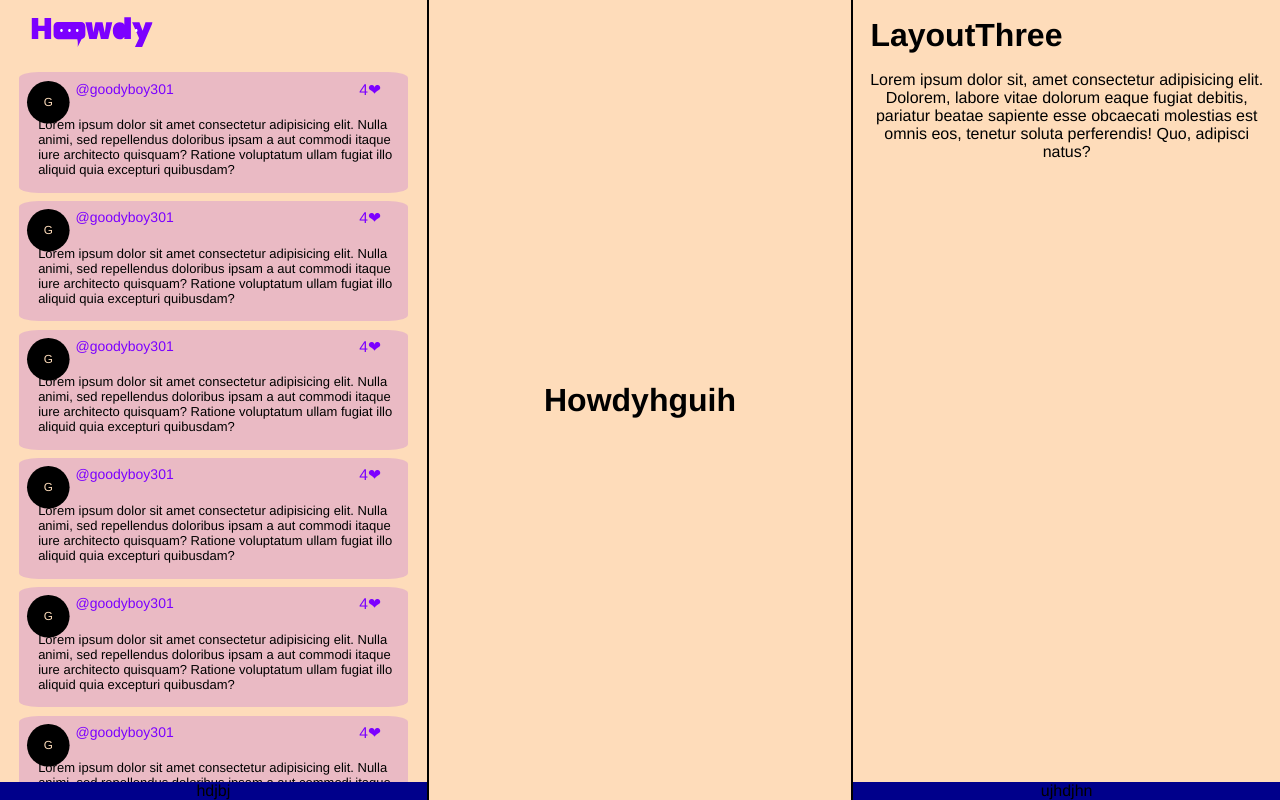
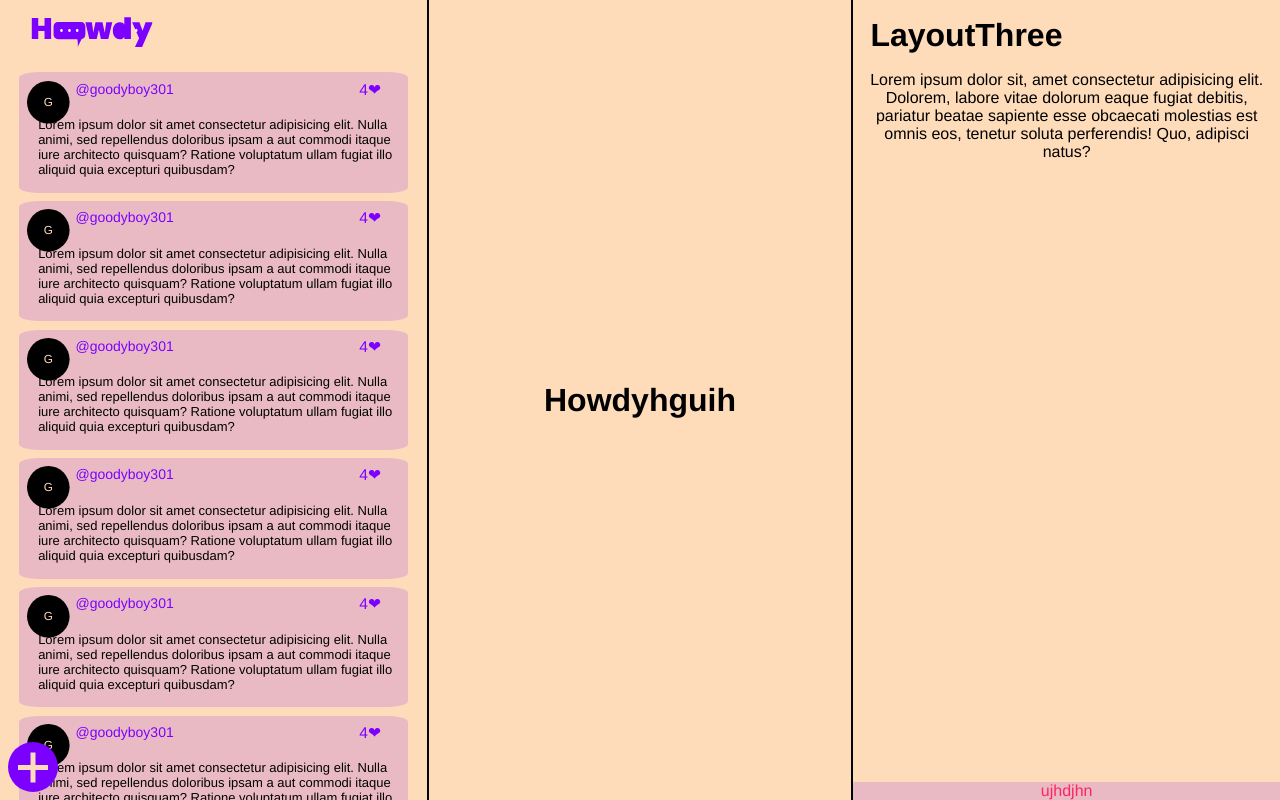
Before and after one commit to GoodyBoy301/Howdy-Frontend, a Vue app: page / in a window 1280 px wide. Built offline with nearby package versions, Linux system fonts and the light colour scheme.

Commit message:
create fab component

```diff
--- /dev/null
+++ b/src/components/Fab.vue
@@ -0,0 +1,49 @@
+<template>
+  <div class="fab">
+    <span />
+    <span />
+  </div>
+</template>
+
+<script>
+export default {};
+</script>
+
+<style scoped>
+.fab {
+  height: 50px;
+  width: 50px;
+  background: var(--primary);
+  position: fixed;
+  bottom: 8px;
+  border-radius: 100%;
+  left: 8px;
+  color: black;
+  cursor: pointer;
+  display: flex;
+  align-items: center;
+  justify-content: center;
+}
+.fab:active {
+  animation: rotate 0.1s ease-in-out both;
+}
+span {
+  width: 30px;
+  height: 5px;
+  background: var(--secondary);
+  position: absolute;
+  left: 10px;
+  margin: auto;
+}
+span:first-of-type {
+  transform: rotateZ(90deg);
+}
+@keyframes rotate {
+  from {
+    transform: rotateZ(0deg);
+  }
+  to {
+    transform: rotateZ(90deg);
+  }
+}
+</style>
--- a/src/components/Footer.vue
+++ b/src/components/Footer.vue
@@ -13,7 +13,8 @@ export default {};
   position: fixed;
   bottom: 0;
   margin: 0 auto;
-  background: darkblue;
   width: calc(100% / 3);
+  background: var(--primaryO);
+  color: var(--red);
 }
 </style>
--- a/src/components/LayoutOne/Post.vue
+++ b/src/components/LayoutOne/Post.vue
@@ -58,9 +58,14 @@ article {
 .user {
   margin-left: 13%;
   font-size: 14px;
+  cursor: pointer;
 }
 .user::before {
   content: "@";
+}
+.user:hover {
+  color: var(--red);
+  border-bottom: 1px solid var(--red);
 }
 .like {
   margin-right: 5%;
--- a/src/components/LayoutOne/index.vue
+++ b/src/components/LayoutOne/index.vue
@@ -10,20 +10,20 @@
           :post="post"
         /></div
     ></Body>
-    <Footer>hdjbj</Footer>
+    <Fab />
   </div>
 </template>
 
 <script>
 import Body from "../Body.vue";
-import Footer from "../Footer.vue";
 import Tab from "../Tab.vue";
 
 import posts from "../../data/posts";
 import Post from "./Post.vue";
+import Fab from "../Fab.vue";
 
 export default {
-  components: { Tab, Body, Footer, Post },
+  components: { Tab, Body, Post, Fab },
   data() {
     return {
       posts,
@@ -32,4 +32,8 @@ export default {
 };
 </script>
 
-<style scoped></style>
+<style scoped>
+p {
+  font-size: 0.7em;
+}
+</style>
```
